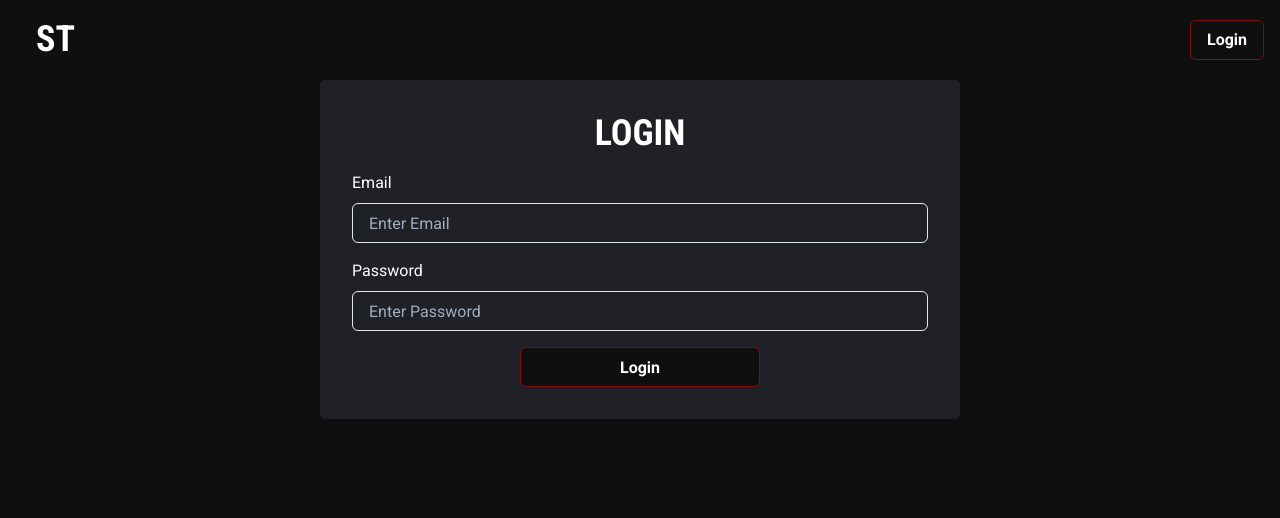
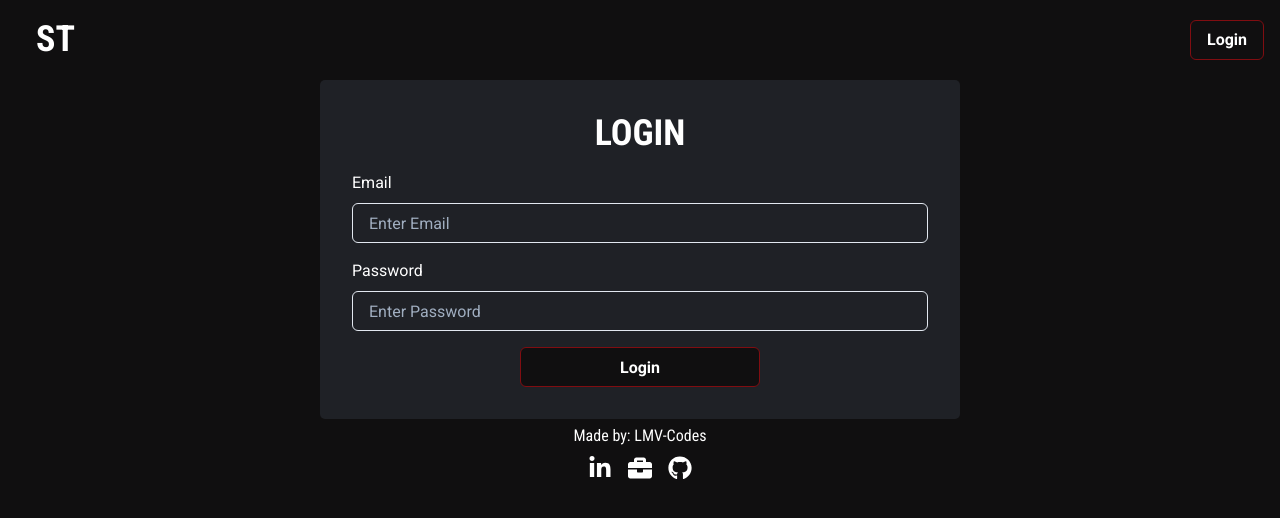
Before and after one commit to LMV-Codes/SuperTeam, a React (Create React App) app: page /login in a window 1280 px wide. Shown: the top 518 px of the page. Built offline with nearby package versions, Linux system fonts and the light colour scheme.

Commit message:
Added footer with contact links

```diff
--- a/src/App.tsx
+++ b/src/App.tsx
@@ -1,5 +1,6 @@
 import * as React from "react";
 import { BrowserRouter as Router, Switch, Route } from "react-router-dom";
+import { Footer } from "./components/footer/Footer";
 import { Navbar } from "./components/navbar/Navbar";
 import { Home } from "./pages/Home";
 import { Login } from "./pages/Login";
@@ -23,6 +24,7 @@ export const App: React.FC = () => {
         />
         <Route component={NotFound} />
       </Switch>
+      <Footer />
     </Router>
   );
 };
--- /dev/null
+++ b/src/components/footer/Footer.tsx
@@ -0,0 +1,50 @@
+import Icon from "@chakra-ui/icon";
+import { Flex, Link, Text } from "@chakra-ui/layout";
+import React from "react";
+import { FaLinkedinIn, FaBriefcase, FaGithub } from "react-icons/fa";
+
+export const Footer: React.FC = () => {
+  return (
+    <Flex
+      bg="brand.50"
+      height="5em"
+      justifyContent="center"
+      alignContent="center"
+      flexDirection="column"
+    >
+      <Text fontFamily="Roboto Condensed" textAlign="center">
+        Made by: LMV-Codes
+      </Text>
+      <Flex justifyContent="center" margin="0.5em">
+        <Link
+          isExternal
+          href="https://www.linkedin.com/in/leonardo-vazquez-a89660147/"
+        >
+          <Icon
+            as={FaLinkedinIn}
+            fontSize="1.5em"
+            _hover={{ color: "brand.300" }}
+          />
+        </Link>
+        <Link
+          marginLeft="1em"
+          isExternal
+          href="https://lv-portfolio.netlify.app/"
+        >
+          <Icon
+            as={FaBriefcase}
+            fontSize="1.5em"
+            _hover={{ color: "brand.300" }}
+          />
+        </Link>
+        <Link marginLeft="1em" isExternal href="https://github.com/LMV-Codes">
+          <Icon
+            as={FaGithub}
+            fontSize="1.5em"
+            _hover={{ color: "brand.300" }}
+          />
+        </Link>
+      </Flex>
+    </Flex>
+  );
+};
--- a/src/components/heroes/TeamHW.tsx
+++ b/src/components/heroes/TeamHW.tsx
@@ -57,7 +57,7 @@ export const TeamHW: React.FC<TeamHWProps> = ({ team }) => {
         <Text>
           Height: {avgHeight}cm / {avgFeet}
         </Text>
-        <Text>
+        <Text textAlign="end">
           Weight: {avgWeight}kg / {avgPounds}lbs
         </Text>
       </Flex>
```
